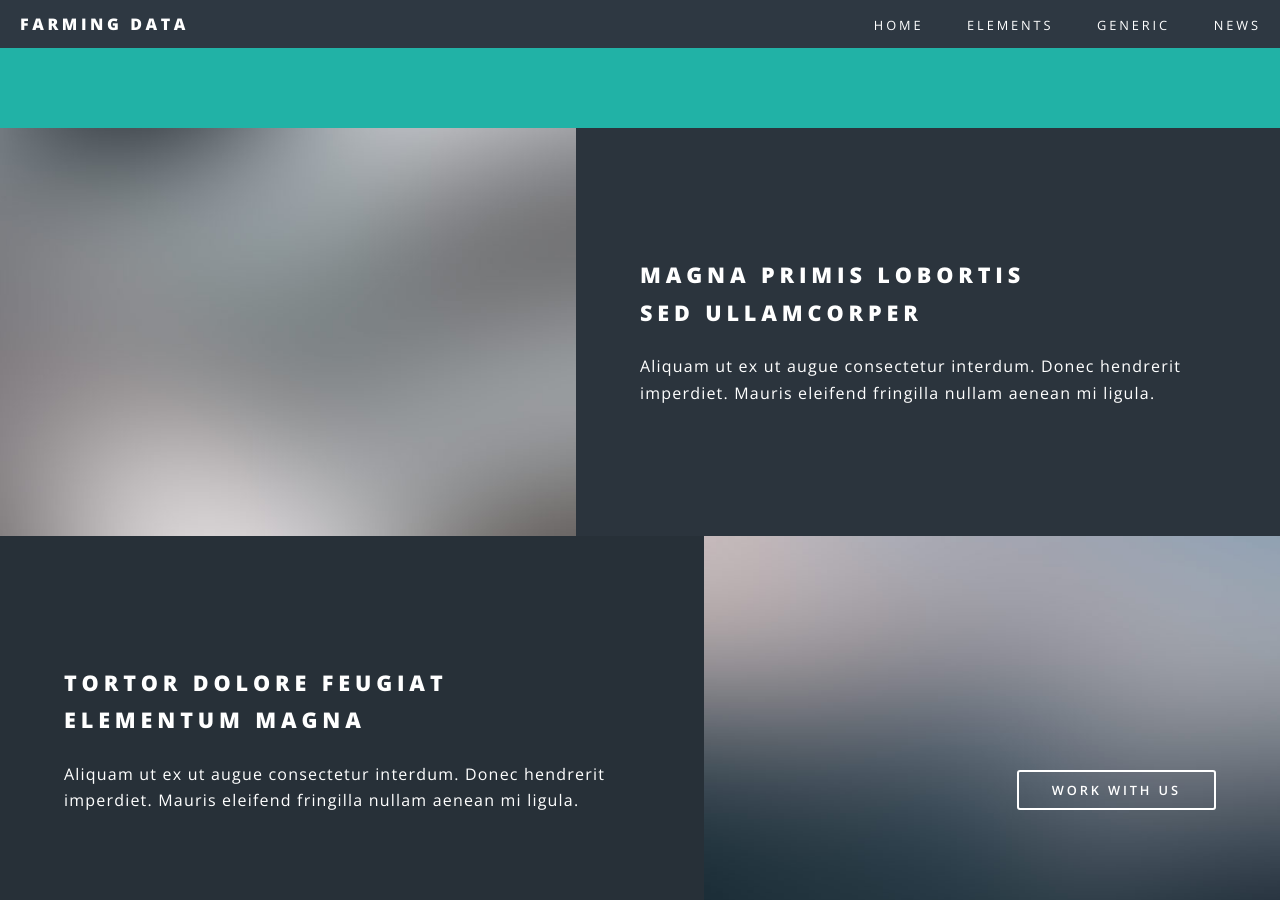
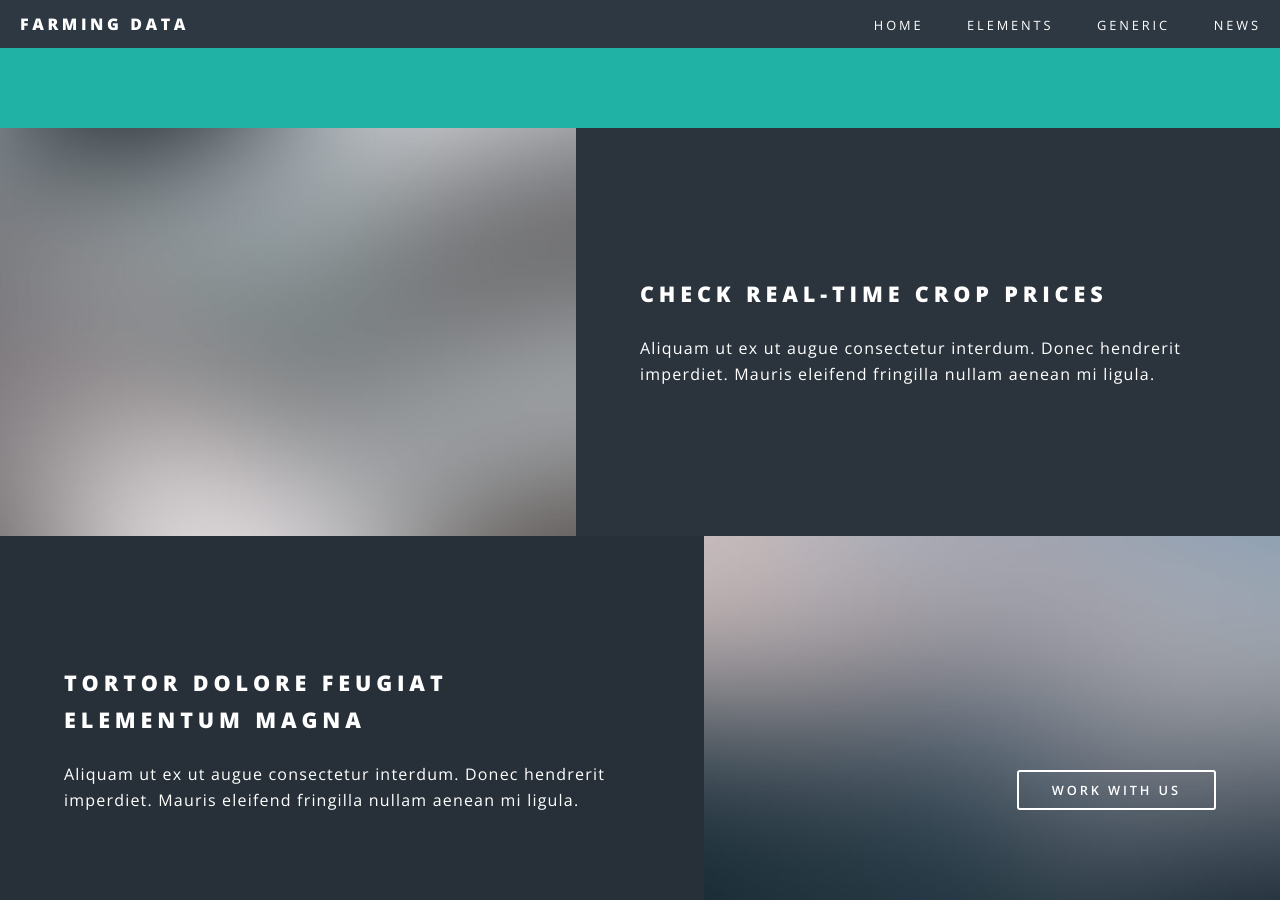
Before and after one commit to farmingdata/farmingdata.github.io, a Jekyll site: the page built from index.html, in a window 1280 px wide and 900 px high, scrolled down 1262 px. Built offline with Jekyll 4.4.1, drawn with Linux system fonts in a browser that asks for light colours.

Commit message:
See if changes are visible on the website

```diff
--- a/index.html
+++ b/index.html
@@ -34,8 +34,7 @@ layout: landing
 					<section id="two" class="wrapper alt style2">
 						<section class="spotlight">
 							<div class="image"><img src="images/pic01.jpg" alt="" /></div><div class="content">
-								<h2>Magna primis lobortis<br />
-								sed ullamcorper</h2>
+								<h2>CHECK REAL-TIME CROP PRICES</h2>
 								<p>Aliquam ut ex ut augue consectetur interdum. Donec hendrerit imperdiet. Mauris eleifend fringilla nullam aenean mi ligula.</p>
 							</div>
 						</section>
```
